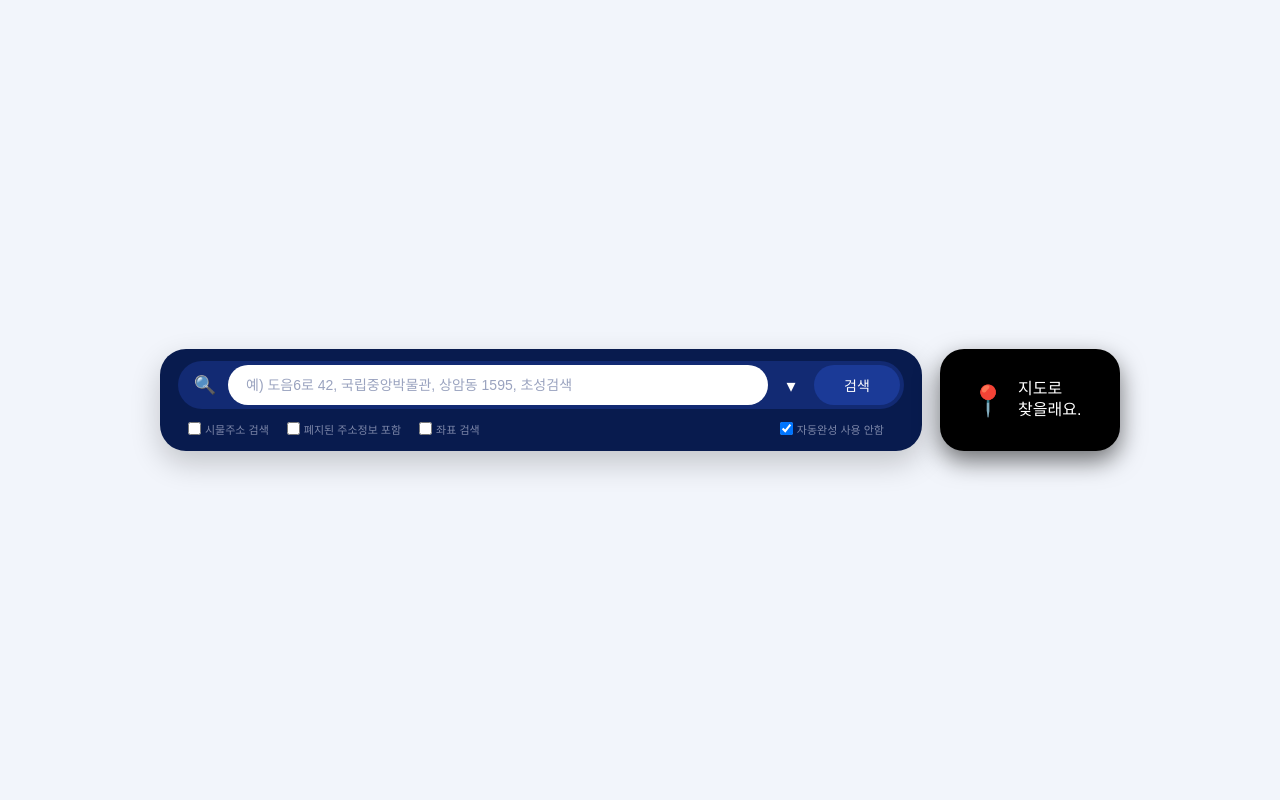
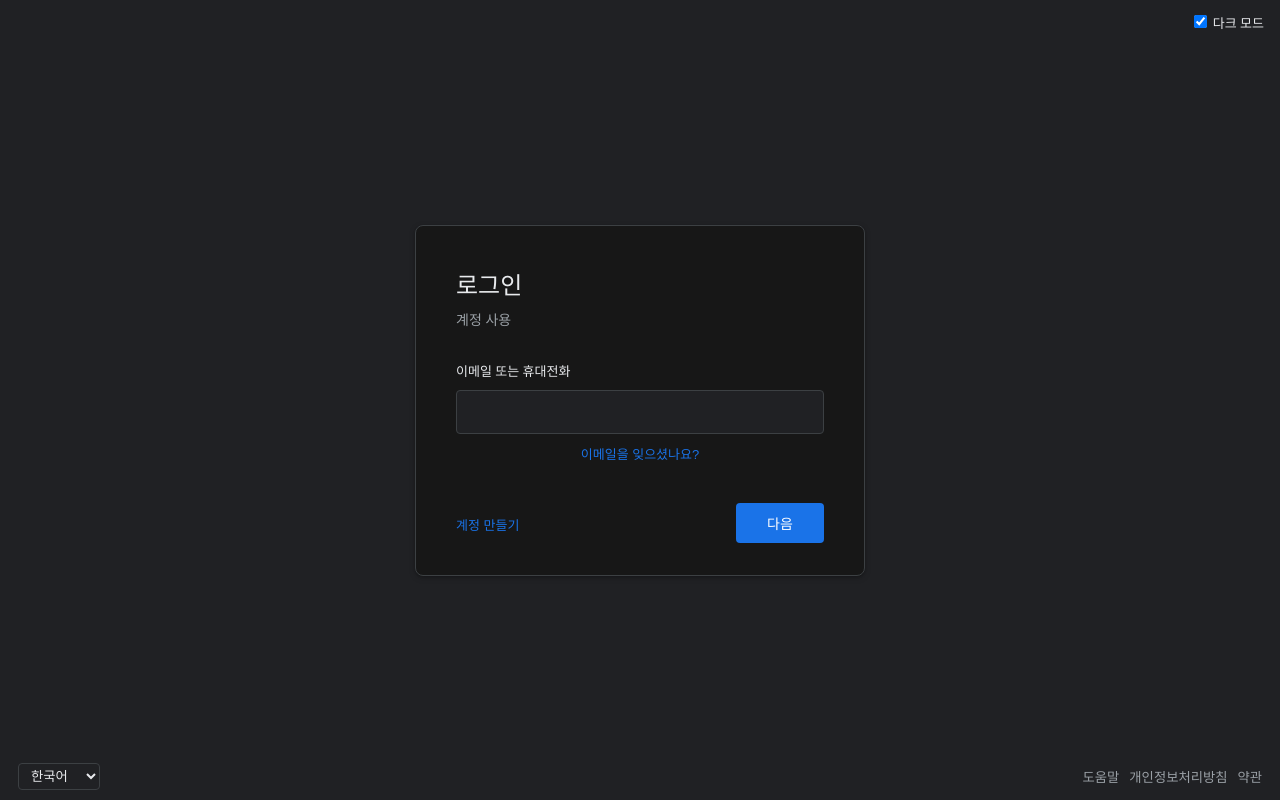
Before and after one commit to leedohyung28/financialCounsel, a React (Create React App) app in the folder frontend/: page / in a window 1280 px wide. Built offline with nearby package versions, Linux system fonts and the light colour scheme.

Commit message:
[ADD] 로그인페이지 추가

```diff
--- a/frontend/src/App.js
+++ b/frontend/src/App.js
@@ -2,25 +2,28 @@ import "./App.css";
 import AddressSearchPage from "./components/AddressSearchPage";
 import AddressHomePage from "./components/AddressHomePage";
 import React from "react";
+import LoginPage from "./components/LoginPage";
 
 function App() {
   const [phase, setPhase] = React.useState("home");
   const [keyword, setKeyword] = React.useState("");
 
-  return phase === "home" ? (
-    <AddressHomePage
-      onSearchClick={(kw) => {
-        setKeyword(kw);
-        setPhase("search");
-      }}
-      onMapClick={() => {
-        // 지도 모드로 전환 시 처리
-        setPhase("search");
-      }}
-    />
-  ) : (
-    <AddressSearchPage initialKeyword={keyword} />
-  );
+  // return phase === "home" ? (
+  //   <AddressHomePage
+  //     onSearchClick={(kw) => {
+  //       setKeyword(kw);
+  //       setPhase("search");
+  //     }}
+  //     onMapClick={() => {
+  //       // 지도 모드로 전환 시 처리
+  //       setPhase("search");
+  //     }}
+  //   />
+  // ) : (
+  //   <AddressSearchPage initialKeyword={keyword} />
+  // );
+
+  return <LoginPage />;
 }
 
 export default App;
--- /dev/null
+++ b/frontend/src/components/LoginPage.jsx
@@ -0,0 +1,66 @@
+import React, { useState } from "react";
+import "../styles/LoginPage.css";
+
+export default function LoginPage() {
+  const [isDark, setIsDark] = useState(true);
+  const [email, setEmail] = useState("");
+
+  return (
+    <div className={`root ${isDark ? "theme-dark" : "theme-light"}`}>
+      <div className="theme-toggle">
+        <label>
+          <input
+            type="checkbox"
+            checked={isDark}
+            onChange={() => setIsDark((v) => !v)}
+          />
+          다크 모드
+        </label>
+      </div>
+
+      <div className="login-card">
+        <div className="title-area">
+          <h1 className="title-main">로그인</h1>
+          <div className="title-sub">계정 사용</div>
+        </div>
+
+        <div className="input-area">
+          <label className="field-label" htmlFor="email">
+            이메일 또는 휴대전화
+          </label>
+          <input
+            id="email"
+            className="field-input"
+            value={email}
+            onChange={(e) => setEmail(e.target.value)}
+          />
+          <button type="button" className="link-btn">
+            이메일을 잊으셨나요?
+          </button>
+        </div>
+
+        <div className="actions-bottom">
+          <button type="button" className="link-btn">
+            계정 만들기
+          </button>
+          <button type="button" className="primary-btn">
+            다음
+          </button>
+        </div>
+      </div>
+
+      <footer className="footer">
+        <select className="footer-select" defaultValue="ko">
+          <option value="ko">한국어</option>
+          <option value="en">English</option>
+          <option value="ja">日本語</option>
+        </select>
+        <div className="footer-links">
+          <button className="footer-link">도움말</button>
+          <button className="footer-link">개인정보처리방침</button>
+          <button className="footer-link">약관</button>
+        </div>
+      </footer>
+    </div>
+  );
+}
--- /dev/null
+++ b/frontend/src/styles/LoginPage.css
@@ -0,0 +1,228 @@
+:root {
+  --bg-light: #f1f3f4;
+  --bg-card-light: #ffffff;
+  --text-main-light: #202124;
+  --text-muted-light: #5f6368;
+  --border-light: #dadce0;
+
+  --bg-dark: #202124;
+  --bg-card-dark: #171717;
+  --text-main-dark: #e8eaed;
+  --text-muted-dark: #9aa0a6;
+  --border-dark: #3c4043;
+
+  --primary: #1a73e8;
+  --primary-hover: #1967d2;
+}
+
+/* 공통 레이아웃 */
+
+body {
+  margin: 0;
+  font-family: system-ui, -apple-system, BlinkMacSystemFont, "Roboto",
+    "Noto Sans KR", sans-serif;
+}
+
+.root {
+  min-height: 100vh;
+  display: flex;
+  flex-direction: column;
+  align-items: center;
+  justify-content: center;
+}
+
+/* 테마 */
+
+.theme-light {
+  background-color: var(--bg-light);
+  color: var(--text-main-light);
+}
+
+.theme-dark {
+  background-color: var(--bg-dark);
+  color: var(--text-main-dark);
+}
+
+.theme-toggle {
+  position: fixed;
+  top: 12px;
+  right: 16px;
+  font-size: 13px;
+  color: inherit;
+}
+
+.theme-toggle input {
+  margin-right: 6px;
+}
+
+/* 카드 */
+
+.login-card {
+  width: 450px;
+  max-width: 94vw;
+  padding: 40px 40px 32px;
+  border-radius: 8px;
+  box-sizing: border-box;
+  box-shadow: 0 1px 2px rgba(0, 0, 0, 0.15), 0 2px 6px rgba(0, 0, 0, 0.2);
+}
+
+/* 카드 배경/테두리 테마 */
+
+.theme-light .login-card {
+  background-color: var(--bg-card-light);
+  border: 1px solid var(--border-light);
+}
+
+.theme-dark .login-card {
+  background-color: var(--bg-card-dark);
+  border: 1px solid var(--border-dark);
+}
+
+/* 타이틀 */
+
+.title-area {
+  margin-bottom: 32px;
+}
+
+.title-main {
+  font-size: 24px;
+  font-weight: 400;
+  margin: 0 0 8px;
+}
+
+.title-sub {
+  font-size: 14px;
+  color: var(--text-muted-light);
+}
+
+.theme-dark .title-sub {
+  color: var(--text-muted-dark);
+}
+
+/* 입력 영역 */
+
+.input-area {
+  display: flex;
+  flex-direction: column;
+  gap: 6px;
+  margin-bottom: 40px;
+}
+
+.field-label {
+  font-size: 13px;
+}
+
+.field-input {
+  margin-top: 4px;
+  padding: 12px 10px;
+  font-size: 16px;
+  border-radius: 4px;
+  border: 1px solid var(--border-light);
+  background-color: #ffffff;
+  color: #202124;
+  outline: none;
+}
+
+.field-input:focus {
+  border-color: var(--primary);
+  box-shadow: 0 0 0 1px rgba(26, 115, 232, 0.2);
+}
+
+/* 다크 모드에서 인풋 */
+
+.theme-dark .field-input {
+  background-color: #202124;
+  border-color: var(--border-dark);
+  color: var(--text-main-dark);
+}
+
+.theme-dark .field-input:focus {
+  border-color: var(--primary);
+  box-shadow: 0 0 0 1px rgba(26, 115, 232, 0.4);
+}
+
+/* 링크 버튼 */
+
+.link-btn {
+  margin-top: 4px;
+  padding: 0;
+  border: none;
+  background: none;
+  color: var(--primary);
+  font-size: 13px;
+  cursor: pointer;
+}
+
+.link-btn:hover {
+  text-decoration: underline;
+}
+
+/* 하단 액션 */
+
+.actions-bottom {
+  display: flex;
+  justify-content: space-between;
+  align-items: center;
+}
+
+.primary-btn {
+  min-width: 88px;
+  padding: 10px 24px;
+  border-radius: 4px;
+  border: none;
+  background-color: var(--primary);
+  color: #ffffff;
+  font-size: 14px;
+  cursor: pointer;
+}
+
+.primary-btn:hover {
+  background-color: var(--primary-hover);
+}
+
+/* 풋터 */
+
+.footer {
+  position: fixed;
+  left: 0;
+  right: 0;
+  bottom: 0;
+  padding: 10px 18px;
+  display: flex;
+  align-items: center;
+  justify-content: space-between;
+  font-size: 12px;
+}
+
+.footer-select {
+  border-radius: 4px;
+  padding: 4px 8px;
+  border: 1px solid var(--border-light);
+  background-color: transparent;
+  color: inherit;
+}
+
+.theme-dark .footer-select {
+  border-color: var(--border-dark);
+}
+
+.footer-links {
+  display: flex;
+  gap: 10px;
+}
+
+.footer-link {
+  border: none;
+  background: none;
+  padding: 0;
+  color: var(--text-muted-light);
+  cursor: pointer;
+}
+
+.theme-dark .footer-link {
+  color: var(--text-muted-dark);
+}
+
+.footer-link:hover {
+  text-decoration: underline;
+}
```
